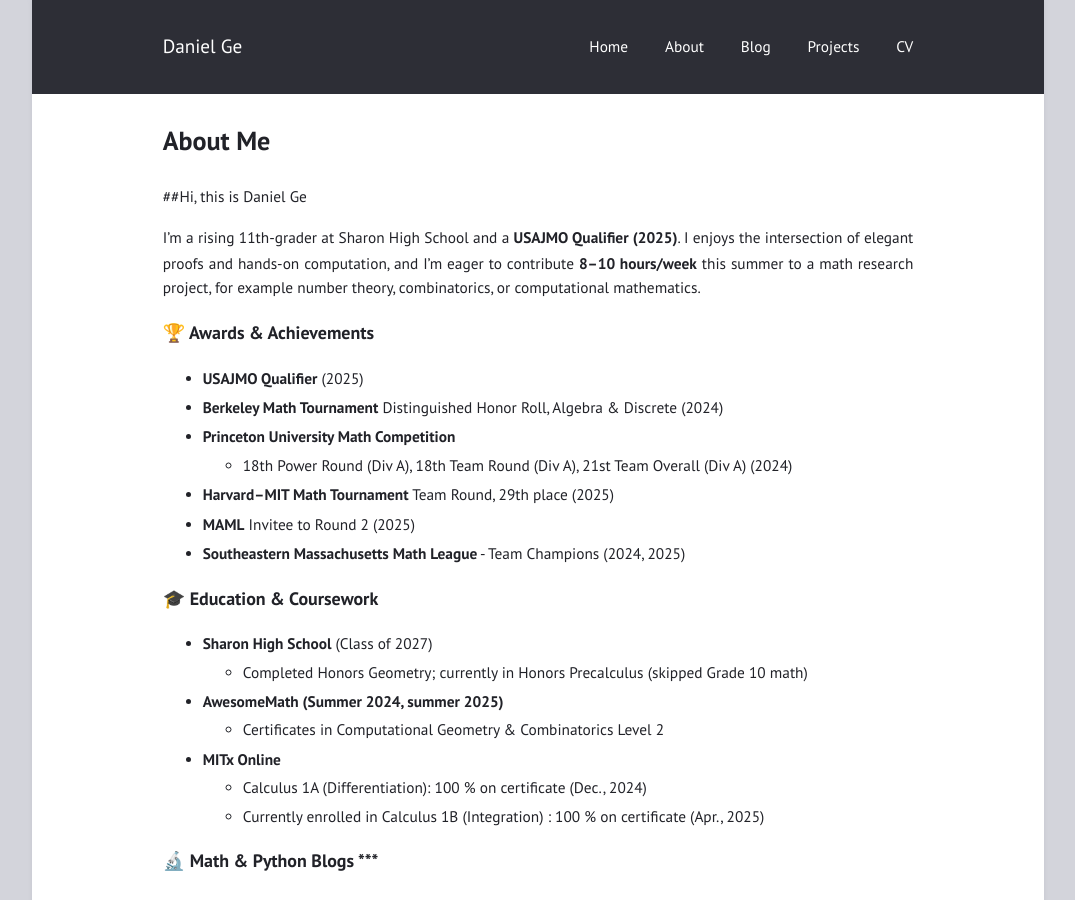
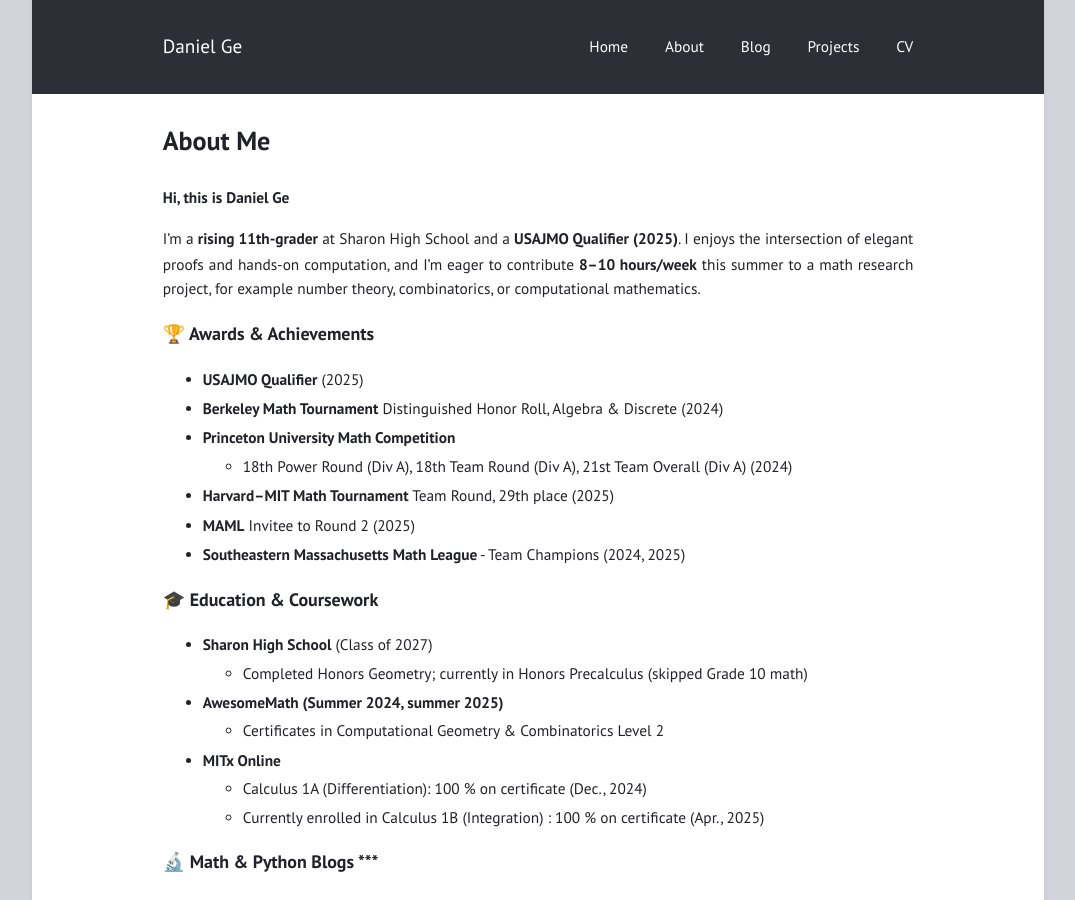
Before and after one commit to kicksandgiggles123/kicksandgiggles123.github.io, a Jekyll site: the page built from about.md, in a window 1280 px wide and 900 px high. Shown: the whole window, without its empty margins (102-1177 px from the left). Built offline with Jekyll 4.4.1, drawn with Linux system fonts in a browser that asks for light colours.

```diff
--- a/about.md
+++ b/about.md
@@ -4,9 +4,9 @@ title: About Me
 permalink: /about/
 ---
 
-##Hi, this is Daniel Ge
+**Hi, this is Daniel Ge**
 
-I’m a rising 11th-grader at Sharon High School and a **USAJMO Qualifier (2025)**.  I enjoys the intersection of elegant proofs and hands-on computation, and I’m eager to contribute **8–10 hours/week** this summer to a math research project, for example number theory, combinatorics, or computational mathematics.
+I’m a **rising 11th-grader** at Sharon High School and a **USAJMO Qualifier (2025)**.  I enjoys the intersection of elegant proofs and hands-on computation, and I’m eager to contribute **8–10 hours/week** this summer to a math research project, for example number theory, combinatorics, or computational mathematics.
 
 
 ### 🏆 Awards & Achievements
```
